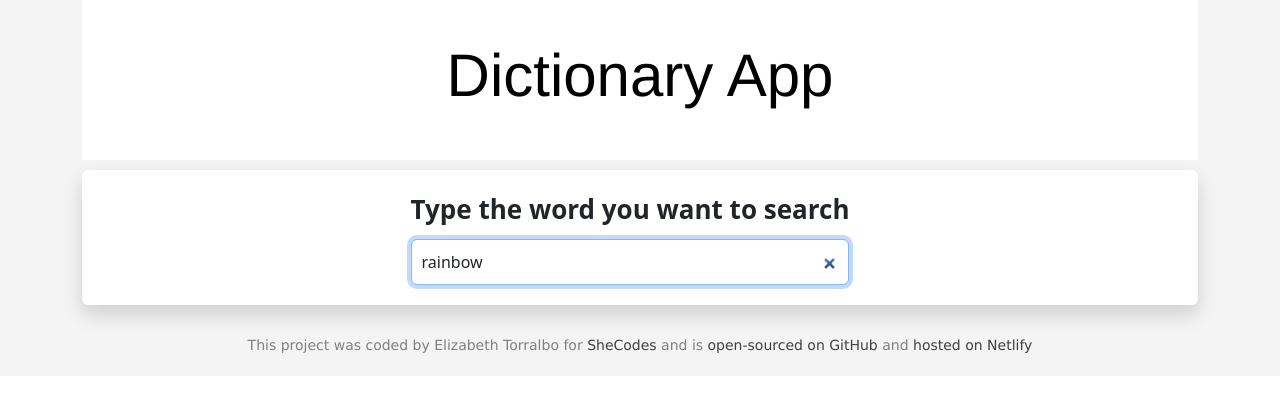
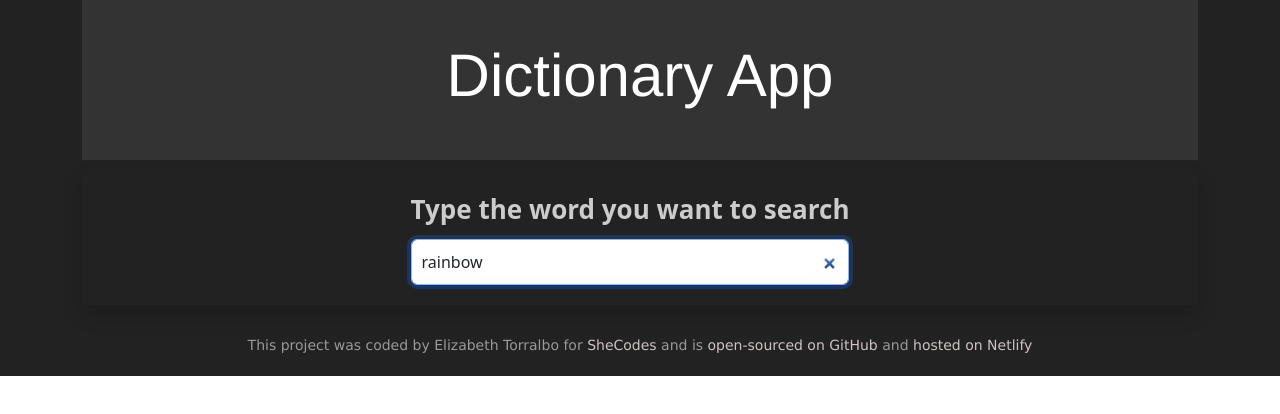
Before and after one commit to eliztorr/React-Dictionary-App, a React (Create React App) app in the folder react-dictionary-app/: page / in a window 1280 px wide. Shown: the top 414 px of the page. Built offline with nearby package versions, Linux system fonts and the light colour scheme; no server answers.

Commit message:
updated css

```diff
--- a/react-dictionary-app/src/App.css
+++ b/react-dictionary-app/src/App.css
@@ -1,16 +1,17 @@
 .App {
   text-align: center;
-  background:#f4f4f4;
+  background:#222222;
+  color: #cccccc;
 }
 
 .App-header {
-  background:  #ffffff;
+  background:   #333333;
   min-height: 20vh;
   display: flex;
   flex-direction: column;
   align-items: center;
   justify-content: center;
-  color: black;
+  color: #ffffff;
 }
 
 .App h1{
@@ -24,13 +25,13 @@
 
 .App footer{
   font-size: 14px;
-  color: gray;
+  color: #999999;
   padding: 20px;
   font-family:'Lucida Sans', 'Lucida Sans Regular', 'Lucida Grande', 'Lucida Sans Unicode', Geneva, Verdana, sans-serif
 }
 
 .App footer a{
-  color: rgb(65, 62, 62);
+  color: #cec3c3;
   text-decoration: none;
 }
 
--- a/react-dictionary-app/src/Dictionary.css
+++ b/react-dictionary-app/src/Dictionary.css
@@ -1,5 +1,5 @@
 .Dictionary section {
-  background: #ffffff;
+  background: #222222;
   padding: 20px;
   border-radius: 6px;
   box-shadow: 0 10px 20px rgb(0 0 0 / 15%);
@@ -16,14 +16,16 @@
   margin-right: 20px;
   font-size: 26px;
   font-weight: bold;
+  color: #cccccc;
 }
 
 .Dictionary input {
   flex: 1;
   border-radius: 6px;
   padding: 10px;
-  color: #333;
-  border: 1px solid #ccc;
+  color: #cccccc;
+  background-color: #333333;
+  border: 1px solid #555555;
   font-size: 16px;
   margin-top: 10px;
 
--- a/react-dictionary-app/src/Dictionary.js
+++ b/react-dictionary-app/src/Dictionary.js
@@ -9,6 +9,7 @@ export default function Dictionary(props) {
   const [loaded, setLoaded] = useState(false);
   const [definition, setDefinition] = useState(null);
   const [photos, setPhotos] = useState([]);
+  const [lightMode, setLightMode] = useState(false);
 
   function handleImages(response) {
     setPhotos(response.data.photos);
--- a/react-dictionary-app/src/Photos.css
+++ b/react-dictionary-app/src/Photos.css
@@ -1,3 +1,11 @@
+.Photos{
+    padding: 20px;
+    border-radius: 10px;
+    box-shadow: 0px 4px 10px rgba(0, 0, 0, 0.2);
+    background-color: #333333;
+    color: #f2f2f2;
+}
+
 .Photos img {
     border-radius: 4px;
     margin-bottom: 20px;
--- a/react-dictionary-app/src/Photos.js
+++ b/react-dictionary-app/src/Photos.js
@@ -8,7 +8,7 @@ export default function Photos(props) {
         <div className="row">
           {props.photos.map(function (photo, index) {
             return (
-              <div className="col-4" key={index}>
+              <div className="col-4 Photos" key={index}>
                 <a
                   href={photo.src.original}
                   target="_blank"
--- a/react-dictionary-app/src/Results.css
+++ b/react-dictionary-app/src/Results.css
@@ -1,10 +1,10 @@
-
 .Results {
   padding: 20px;
   border-radius: 10px;
-  box-shadow: 0px 2px 10px rgba(0, 0, 0, 0.1);
+  box-shadow: 0px 4px 20px rgba(0, 0, 0, 0.2);
+  background-color: #333333;
+  color: #f2f2f2;
 }
-
 .Results h2 {
   margin-bottom: 15px;
   font-size: 20px;
--- a/react-dictionary-app/src/index.css
+++ b/react-dictionary-app/src/index.css
@@ -1,3 +1,4 @@
+
 body {
   margin: 0;
   font-family: -apple-system, BlinkMacSystemFont, 'Segoe UI', 'Roboto', 'Oxygen',
```
